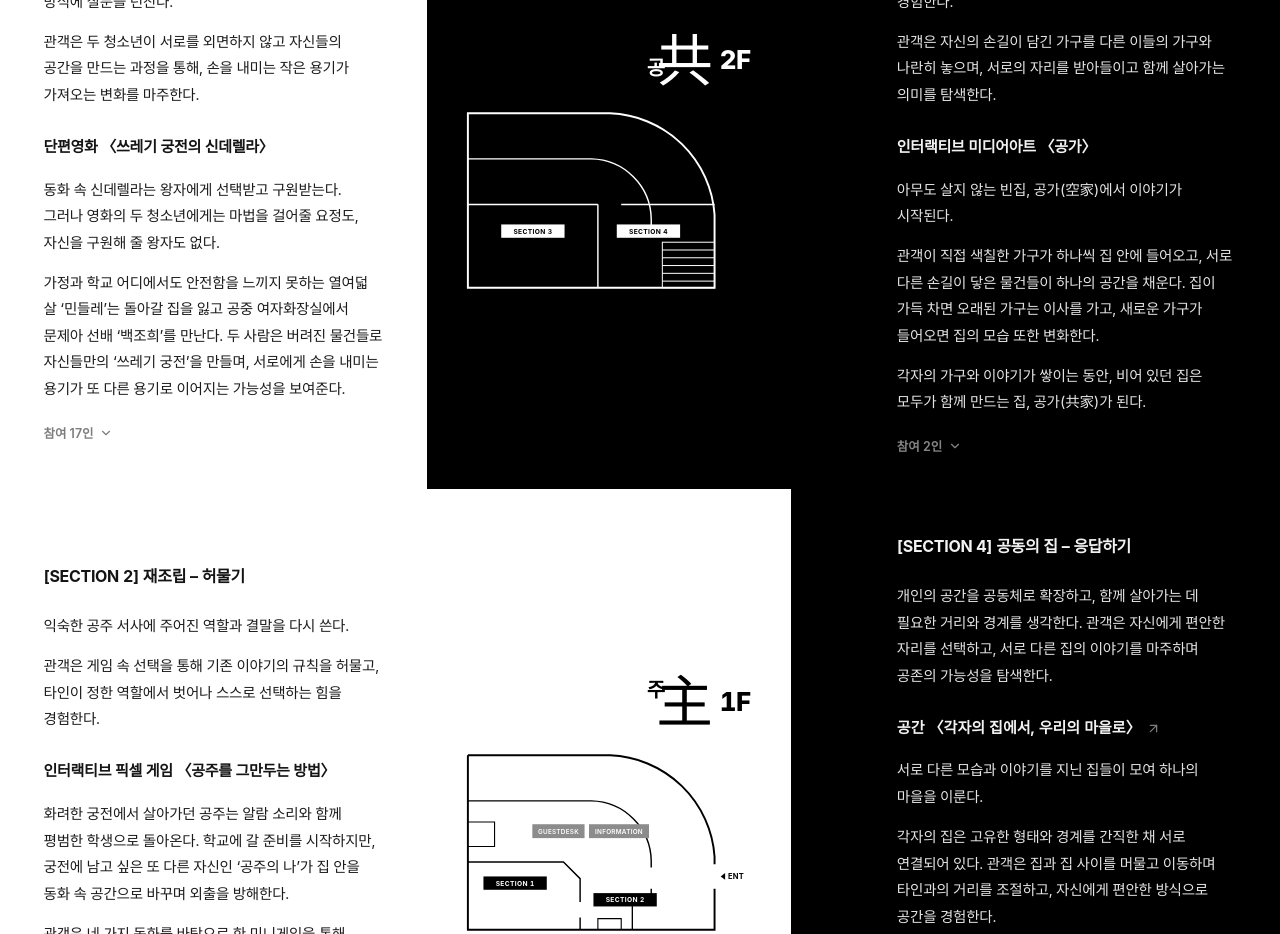
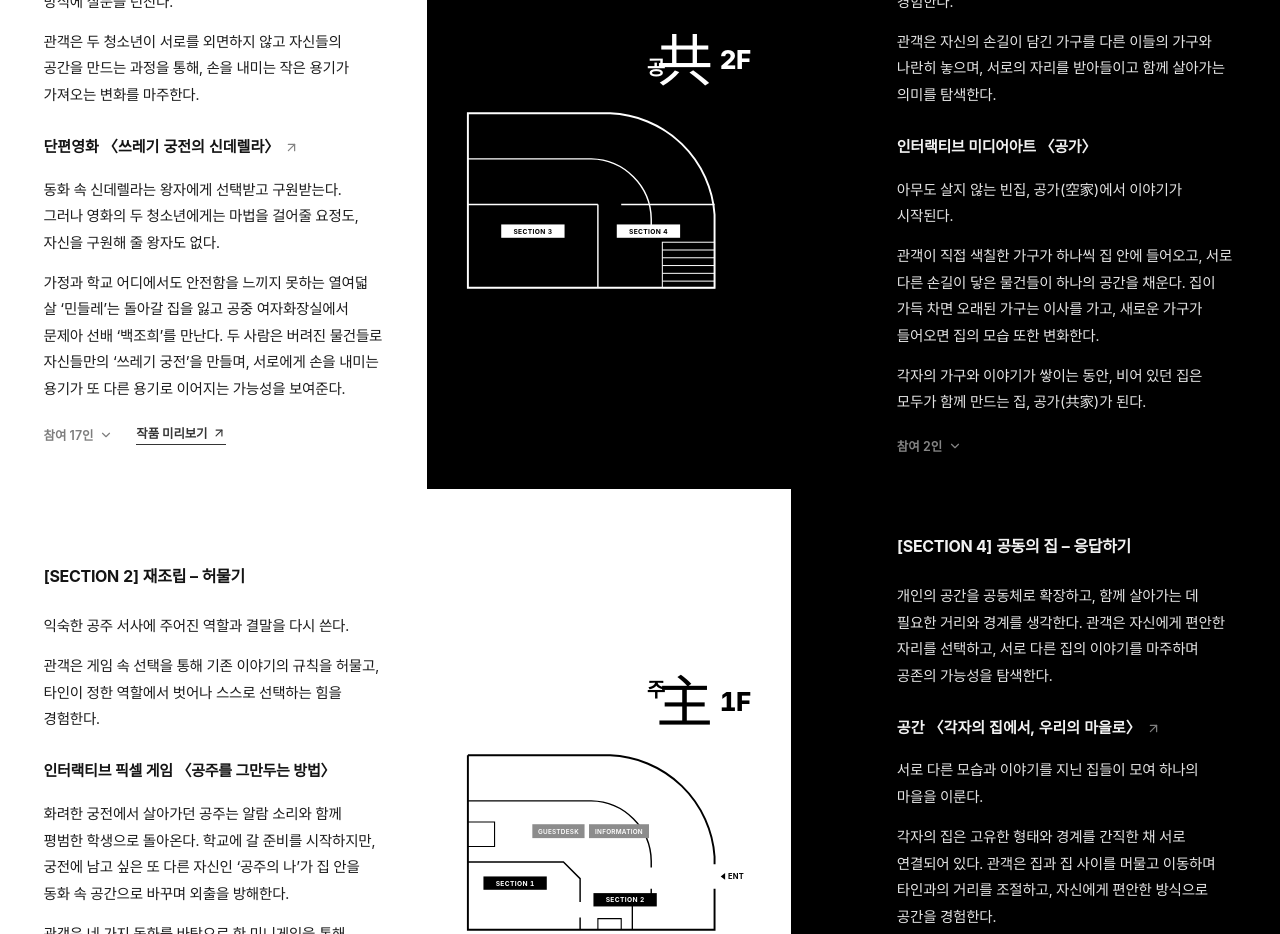
Before and after one commit to thisnicework/ownhomeown, a React (Vite) app: page / in a window 1280 px wide. Shown: the part 2920-3854 px from the top of the page. Built offline with nearby package versions, Linux system fonts and the light colour scheme; a web font is replaced by a local one.

Commit message:
Add compressed Section 1 trailer video (3.7MB) and poster frame to preview gallery

```diff
--- a/src/App.css
+++ b/src/App.css
@@ -1419,6 +1419,12 @@
   background: #0a0a0a;
 }
 
+.preview-sheet__media--video {
+  width: min(100%, 960px);
+  aspect-ratio: 16 / 9;
+  background: #000000;
+}
+
 .preview-sheet__media.is-pixelated {
   image-rendering: pixelated;
   image-rendering: crisp-edges;
--- a/src/components/WorkPreviewModal.tsx
+++ b/src/components/WorkPreviewModal.tsx
@@ -195,7 +195,8 @@ export const WorkPreviewModal: React.FC<WorkPreviewModalProps> = ({
                 poster={activeMedia.poster}
                 controls
                 playsInline
-                className="preview-sheet__media"
+                preload="metadata"
+                className="preview-sheet__media preview-sheet__media--video"
               />
             )}
             {activeMedia.type === 'embed' && (
--- a/src/data/exhibition.ts
+++ b/src/data/exhibition.ts
@@ -169,6 +169,16 @@ export const EXHIBITION_SECTIONS: ExhibitionSectionData[] = [
     ],
     experienceTime: '단편영화 상영',
     participationNote: '1층 좌측 FILM ROOM에서 상영됩니다. 입장 시 정숙을 부탁드립니다.',
+    preview: {
+      items: [
+        {
+          type: 'video',
+          src: '/previews/section-1/trailer.mp4',
+          poster: '/previews/section-1/poster.jpg',
+          alt: 'SECTION 1 단편영화 〈쓰레기 궁전의 신데렐라〉 트레일러',
+        },
+      ],
+    },
   },
   {
     id: 'section-2',
```
Also changed, not shown: public/previews/section-1/poster.jpg (added), 1 other file (tests, documents, lock files or other folders).
